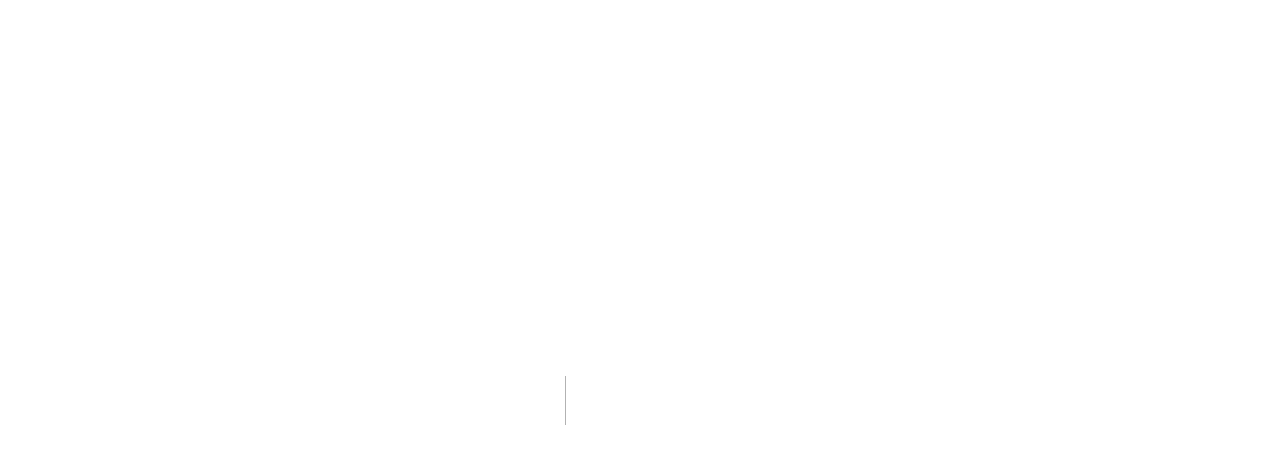
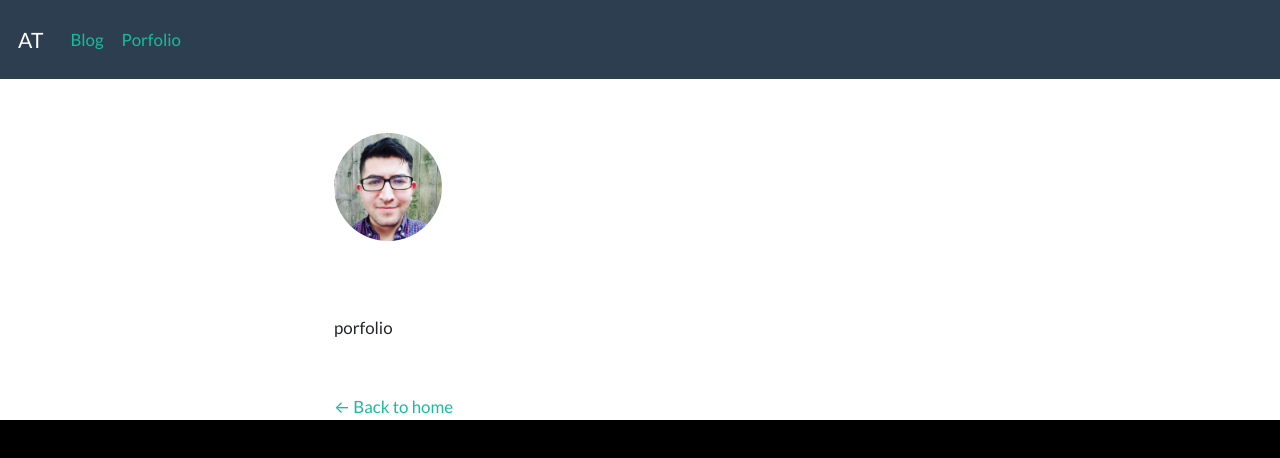
Before and after one commit to angeltorgon/nextjs-tutorial, a Next.js app in the folder nextjs-blog/: page /portfolio in a window 1280 px wide. Before the commit this address had no page. Shown: the top 458 px of the page. Built offline with nearby package versions, Linux system fonts and the light colour scheme.

Commit message:
added a page for portfolio

```diff
--- a/nextjs-blog/components/nav.js
+++ b/nextjs-blog/components/nav.js
@@ -14,8 +14,8 @@ export default function Nav() {
     }
 
     return (
-        <nav class="navbar navbar-expand-lg navbar-dark bg-primary">
-            <Link href="/"><a class="navbar-brand" href="#">AT</a></Link>
+        <nav className="navbar navbar-expand-lg navbar-dark bg-primary">
+            <Link href="/"><a className="navbar-brand" href="#">AT</a></Link>
             <button className="navbar-toggler" type="button" data-toggle="collapse" data-target="#navbarColor02" aria-controls="navbarColor02" aria-expanded="false" aria-label="Toggle navigation">
                 <span className="navbar-toggler-icon" onClick={handleToggle}></span>
             </button>
@@ -25,7 +25,7 @@ export default function Nav() {
                         <Link href="/"><a class="nav-link" href="#">Blog <span class="sr-only">(current)</span></a></Link>
                     </li>
                     <li className="nav-item active">
-                        <Link href="/porfolio"><a class="nav-link" href="#">Porfolio <span class="sr-only">(current)</span></a></Link>
+                        <Link href="/portfolio"><a className="nav-link">Porfolio <span class="sr-only">(current)</span></a></Link>
                     </li>
                 </ul>
             </div>
--- /dev/null
+++ b/nextjs-blog/pages/portfolio.js
@@ -0,0 +1,9 @@
+import Layout from '../components/layout'
+
+export default function Portfolio() {
+    return (
+        <Layout>
+            porfolio
+        </Layout>
+    )
+}
```
